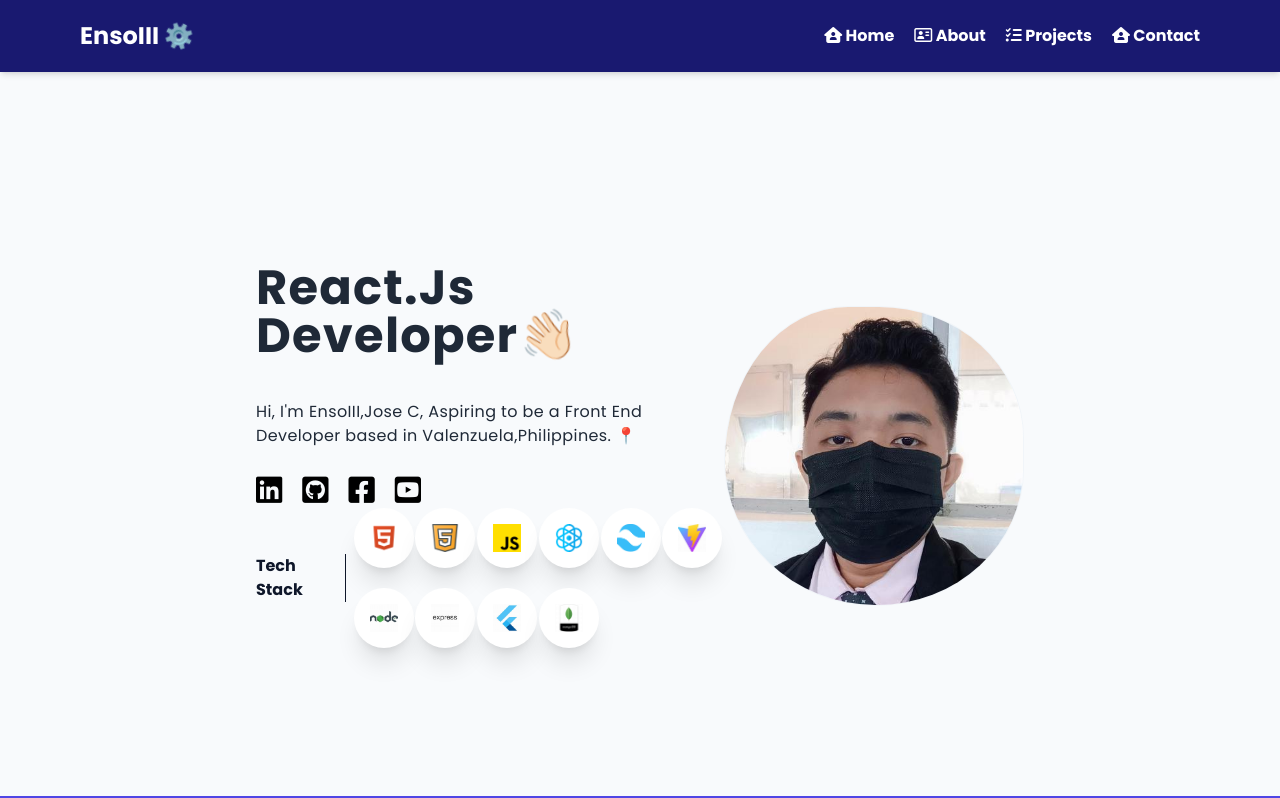
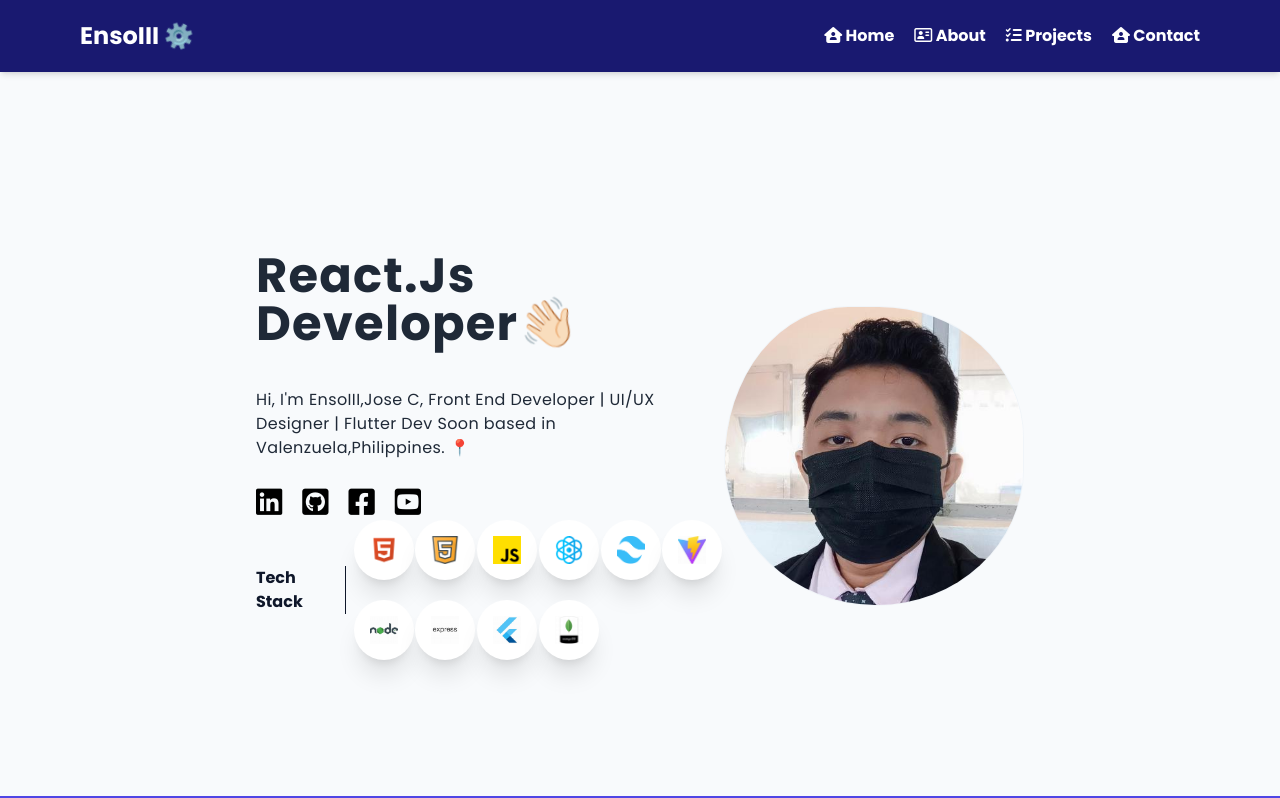
Before and after one commit to JoseEnsoIII/PersonalPortfolio, a React (Vite) app: page / in a window 1280 px wide. Shown: the top 798 px of the page. Built offline with nearby package versions, Linux system fonts and the light colour scheme.

Commit message:
Update Home.jsx

```diff
--- a/src/pages/Home.jsx
+++ b/src/pages/Home.jsx
@@ -44,7 +44,7 @@ export const Home = () => {
            React.Js Developer <span className="absolute animate-wiggle">👋🏻</span>
           </motion.h1>
           <motion.p variants={textVariant} initial="offScreen" whileInView={`onScreen`} className="sm:text-center xl:text-start text-gray-800 tracking-wide text-[16px] sm:mt-0 md:mt-10 leading-6">
-            Hi, I'm EnsoIII,Jose C, Aspiring to be a Front End Developer
+            Hi, I'm EnsoIII,Jose C,  Front End Developer | UI/UX Designer | Flutter Dev Soon
             based in Valenzuela,Philippines. 📍
           </motion.p>
           <div className="mt-6 flex items-center sm:justify-center xl:justify-start ">
```
